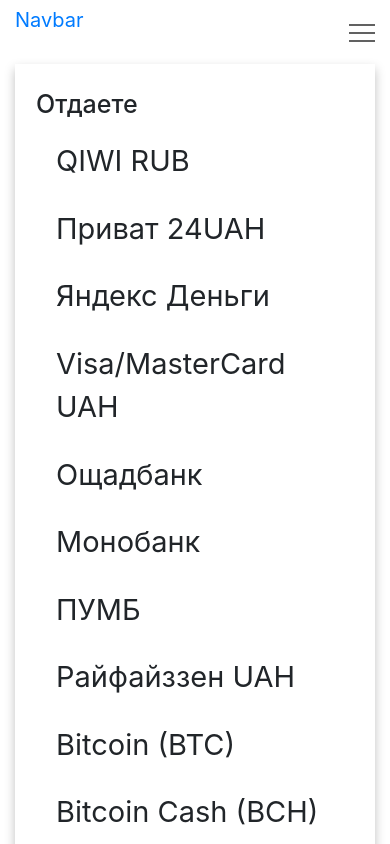
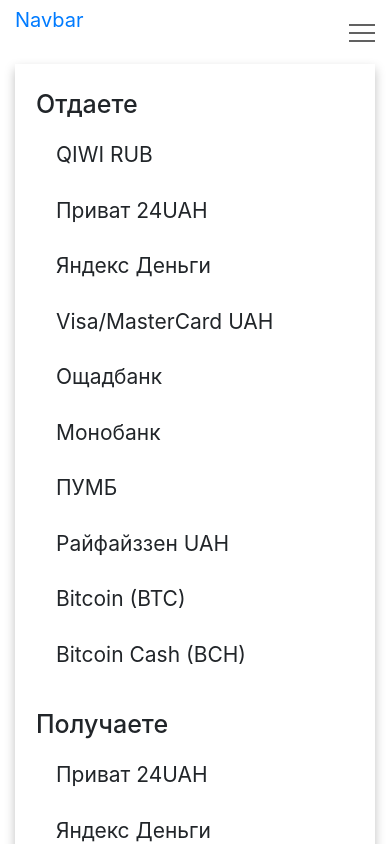
Before and after one commit to DenisSuperStar/Page-React-js, a React (Create React App) app: page / in a window 390 px wide. Shown: the top 844 px of the page. Built offline with nearby package versions, Linux system fonts and the light colour scheme.

Commit message:
changed font of column_list_is_size_text class for item list of mobile version

```diff
--- a/src/components_styles/item_list.scss
+++ b/src/components_styles/item_list.scss
@@ -12,6 +12,6 @@
 
 @media screen and (max-width: 720px) {
     .column-list_is_size_text {
-        font-size: 29px;
+        font-size: 21px;
     }
 }
```
